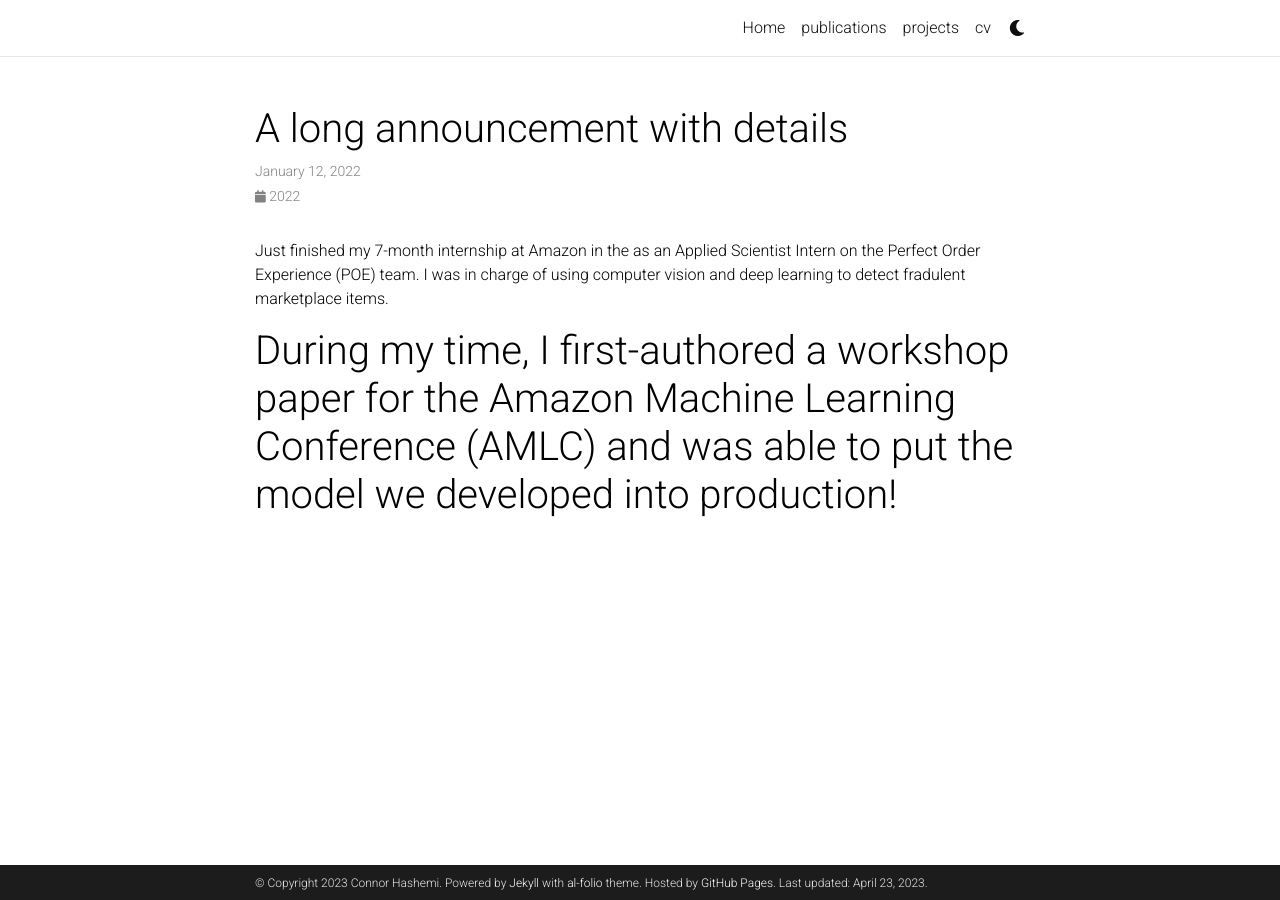
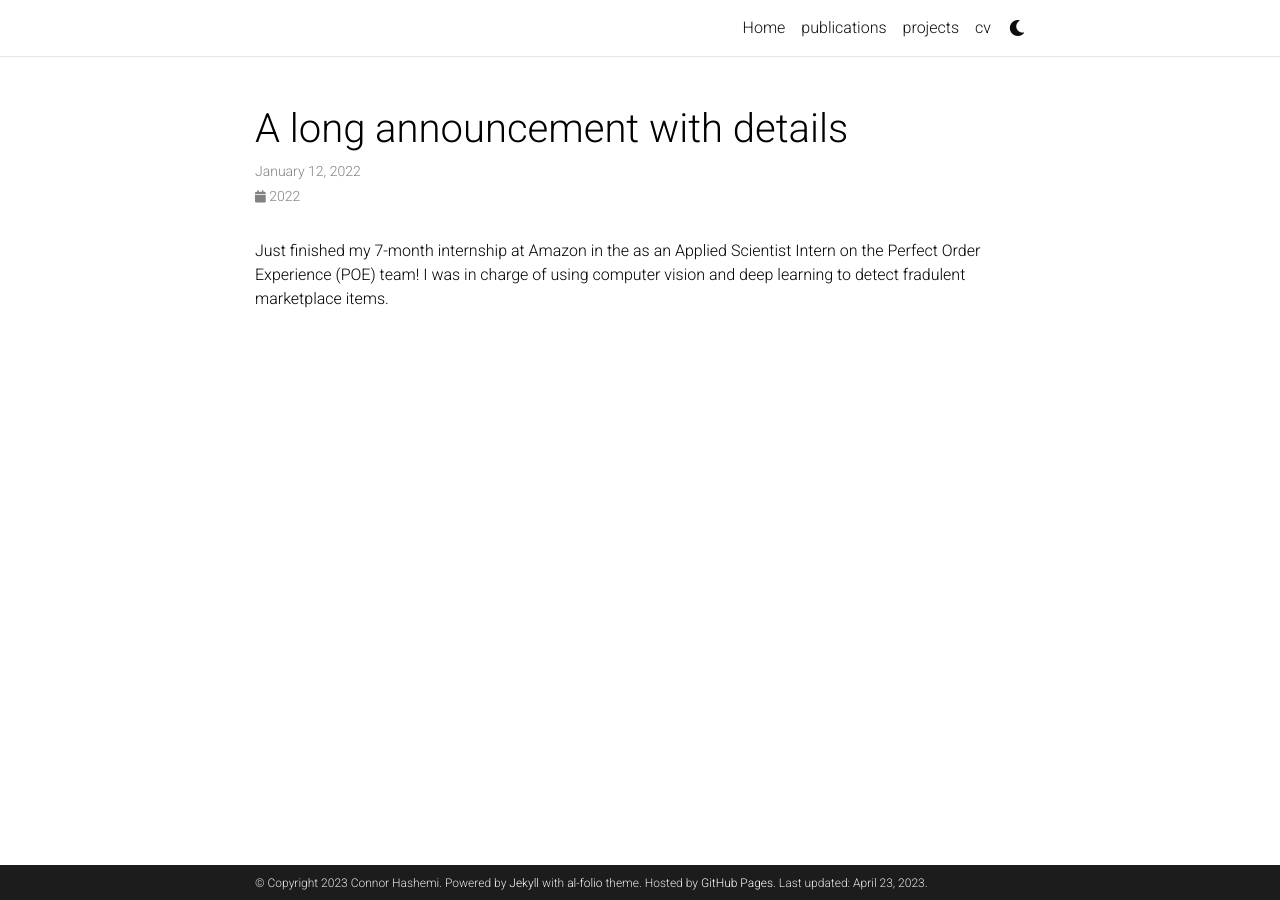
Before and after one commit to Hashe037/Hashe037.github.io, a Jekyll site: the page built from _news/announcement_2.md, in a window 1280 px wide. Built offline with Jekyll 4.4.1, drawn with Linux system fonts in a browser that asks for light colours; comment, search, counter and statistics services are not loaded; a style sheet for code colours, icons or effects is not loaded.

Commit message:
Trying to shorten announcements

```diff
--- a/_news/announcement_2.md
+++ b/_news/announcement_2.md
@@ -6,6 +6,6 @@ inline: true
 related_posts: false
 ---
 
-Just finished my 7-month internship at Amazon in the as an Applied Scientist Intern on the Perfect Order Experience (POE) team. I was in charge of using computer vision and deep learning to detect fradulent marketplace items.
+Just finished my 7-month internship at Amazon in the as an Applied Scientist Intern on the Perfect Order Experience (POE) team! I was in charge of using computer vision and deep learning to detect fradulent marketplace items.
 
-# During my time, I first-authored a workshop paper for the Amazon Machine Learning Conference (AMLC) and was able to put the model we developed into production!
+[//]: # During my time, I first-authored a workshop paper for the Amazon Machine Learning Conference (AMLC) and was able to put the model we developed into production!
```
Also changed, not shown: _news/announcement_4.md (+1 -1 lines).
